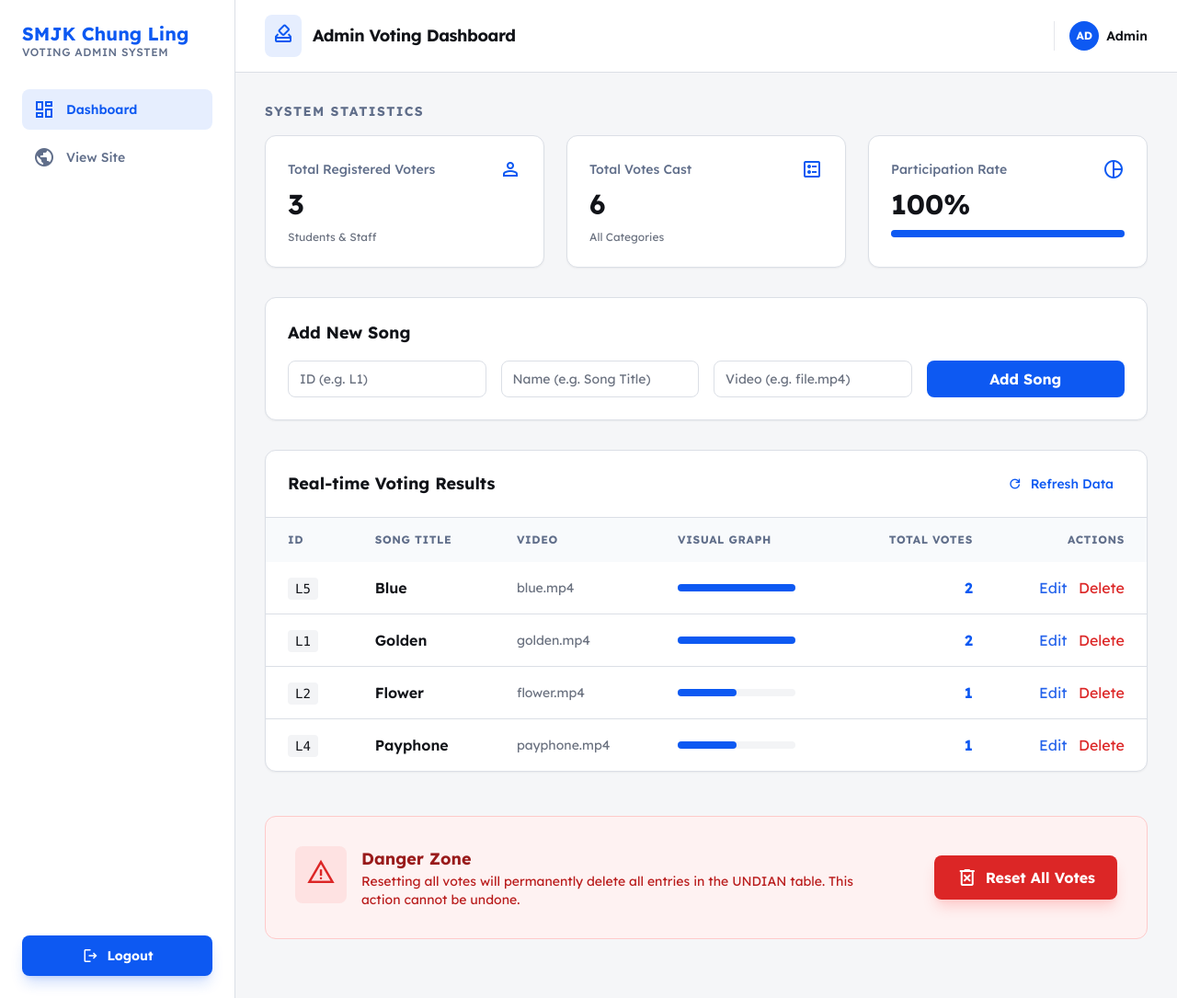
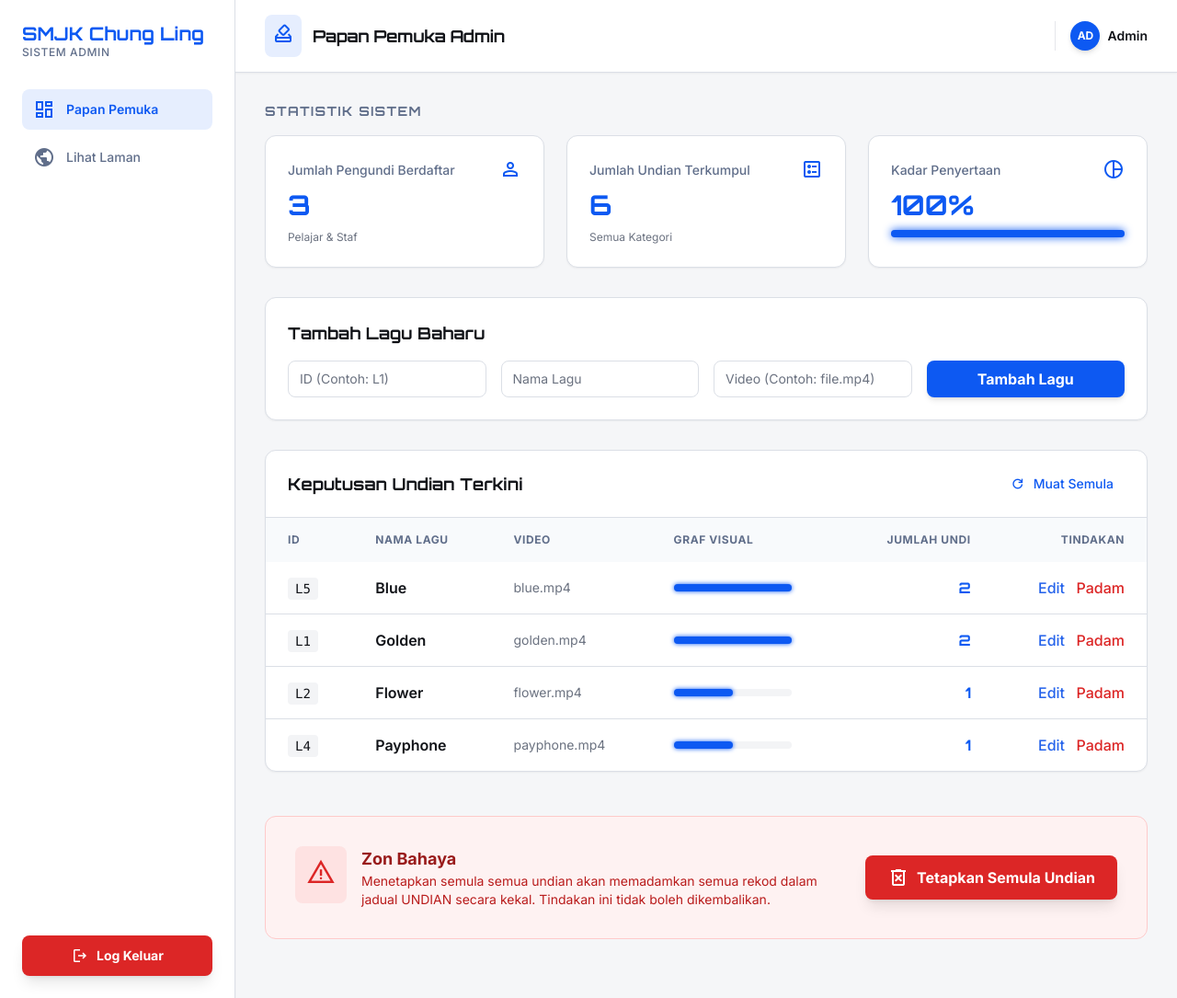
Before and after one commit to m-10304912-eng/eason, a PHP site: page /admin.php in a window 1280 px wide. Shown: the whole page at 92% size. Run offline with PHP 8.4, Linux system fonts and the light colour scheme; a user stored in the database is signed in; data comes from the database, SQL or seed files in the repository; both versions use the stored data as it was after the commit; some libraries are stand-ins or nearby versions.

Commit message:
Add files via upload

```diff
--- a/admin.php
+++ b/admin.php
@@ -5,49 +5,13 @@ include 'db_connect.php';
 // Handle Admin Logout
 if (isset($_GET['logout'])) {
     unset($_SESSION['admin_logged_in']);
-    header("Location: admin.php");
+    header("Location: login.php");
     exit();
 }
 
-// Handle Admin Login
-if (isset($_POST['admin_login'])) {
-    $username = $_POST['username'];
-    $password = $_POST['password'];
-
-    if ($username === 'admin' && $password === 'admin123') {
-        $_SESSION['admin_logged_in'] = true;
-        header("Location: admin.php");
-        exit();
-    } else {
-        $error = "Nama pengguna atau kata laluan salah!";
-    }
-}
-
-// Require Login
+// Check Admin Session - Redirect if not logged in
 if (!isset($_SESSION['admin_logged_in'])) {
-?>
-<!DOCTYPE html>
-<html lang="ms">
-<head>
-    <meta charset="utf-8"/>
-    <meta name="viewport" content="width=device-width, initial-scale=1.0"/>
-    <title>Admin Login - SMJK Chung Ling</title>
-    <script src="https://cdn.tailwindcss.com?plugins=forms"></script>
-    <style>body { font-family: 'Inter', sans-serif; }</style>
-</head>
-<body class="bg-gray-100 flex items-center justify-center min-h-screen">
-    <div class="bg-white p-8 rounded-lg shadow-lg w-full max-w-sm">
-        <h2 class="text-2xl font-bold mb-6 text-center">Admin Login</h2>
-        <?php if(isset($error)) echo "<p class='text-red-500 text-center mb-4'>$error</p>"; ?>
-        <form method="post">
-            <input type="text" name="username" placeholder="Username" class="w-full border p-2 mb-4 rounded" required>
-            <input type="password" name="password" placeholder="Password" class="w-full border p-2 mb-6 rounded" required>
-            <button type="submit" name="admin_login" class="w-full bg-blue-600 text-white py-2 rounded hover:bg-blue-700">Masuk</button>
-        </form>
-    </div>
-</body>
-</html>
-<?php
+    header("Location: login.php");
     exit();
 }
 
@@ -72,62 +36,62 @@ $total_voters = $conn->query("SELECT COUNT(*) as c FROM pengundi")->fetch_assoc(
 $total_votes = $conn->query("SELECT COUNT(*) as c FROM undian")->fetch_assoc()['c'];
 $unique_voters = $conn->query("SELECT COUNT(DISTINCT nokp) as c FROM undian")->fetch_assoc()['c'];
 $participation_rate = $total_voters > 0 ? round(($unique_voters / $total_voters) * 100) : 0;
-
 ?>
 <!DOCTYPE html>
-<html class="light" lang="en">
+<html lang="ms">
 <head>
     <meta charset="utf-8"/>
     <meta content="width=device-width, initial-scale=1.0" name="viewport"/>
-    <title>Admin Voting Dashboard | SMJK Chung Ling</title>
+    <title>Admin Dashboard | SMJK Chung Ling</title>
     <script src="https://cdn.tailwindcss.com?plugins=forms,container-queries"></script>
-    <link href="https://fonts.googleapis.com/css2?family=Lexend:wght@300;400;500;600;700&display=swap" rel="stylesheet"/>
+    <link href="https://fonts.googleapis.com/css2?family=Orbitron:wght@400;500;700&family=Inter:wght@400;500;600;700&display=swap" rel="stylesheet"/>
     <link href="https://fonts.googleapis.com/css2?family=Material+Symbols+Outlined:wght,FILL@100..700,0..1&display=swap" rel="stylesheet"/>
     <script>
         tailwind.config = {
-            darkMode: "class",
             theme: {
                 extend: {
                     colors: {
                         "primary": "#0d59f2",
                         "background-light": "#f5f6f8",
-                        "background-dark": "#101622",
                     },
                     fontFamily: {
-                        "display": ["Lexend", "sans-serif"]
+                        "display": ["Inter", "sans-serif"],
+                        "neon": ["Orbitron", "sans-serif"]
                     },
                 },
             },
         }
     </script>
     <style>
-        body { font-family: 'Lexend', sans-serif; }
+        body { font-family: 'Inter', sans-serif; }
+        h1, h2, h3, .neon-text { font-family: 'Orbitron', sans-serif; }
+        .hover-card:hover { transform: scale(1.02); box-shadow: 0 5px 15px rgba(13, 89, 242, 0.2); transition: all 0.3s ease; }
     </style>
 </head>
-<body class="bg-background-light dark:bg-background-dark text-[#111318] dark:text-white antialiased">
+<body class="bg-background-light text-[#111318] antialiased">
 <div class="flex min-h-screen">
     <!-- Side Navigation -->
-    <aside class="w-64 border-r border-[#dbdfe6] dark:border-gray-800 bg-white dark:bg-background-dark flex flex-col shrink-0">
+    <aside class="w-64 border-r border-[#dbdfe6] bg-white flex flex-col shrink-0 shadow-sm">
         <div class="p-6">
             <div class="flex flex-col mb-8">
-                <h1 class="text-primary text-xl font-bold leading-tight">SMJK Chung Ling</h1>
-                <p class="text-[#606e8a] text-xs font-medium uppercase tracking-wider">Voting Admin System</p>
+                <h1 class="text-primary text-xl font-bold leading-tight neon-text">SMJK Chung Ling</h1>
+                <p class="text-[#606e8a] text-xs font-medium uppercase tracking-wider">Sistem Admin</p>
             </div>
             <nav class="flex flex-col gap-2">
-                <a class="flex items-center gap-3 px-3 py-2.5 rounded-lg bg-primary/10 text-primary" href="#">
+                <a class="flex items-center gap-3 px-3 py-2.5 rounded-lg bg-primary/10 text-primary hover-card" href="#">
                     <span class="material-symbols-outlined text-[24px]">dashboard</span>
-                    <span class="text-sm font-semibold">Dashboard</span>
+                    <span class="text-sm font-semibold">Papan Pemuka</span>
                 </a>
-                <a class="flex items-center gap-3 px-3 py-2.5 rounded-lg text-[#606e8a] hover:bg-gray-100 dark:hover:bg-gray-800 transition-colors" href="index.php" target="_blank">
+                <a class="flex items-center gap-3 px-3 py-2.5 rounded-lg text-[#606e8a] hover:bg-gray-100 transition-colors hover-card" href="index.php">
                     <span class="material-symbols-outlined text-[24px]">public</span>
-                    <span class="text-sm font-medium">View Site</span>
+                    <span class="text-sm font-medium">Lihat Laman</span>
                 </a>
             </nav>
         </div>
         <div class="mt-auto p-6">
-            <a href="admin.php?logout=true" class="flex w-full items-center justify-center gap-2 rounded-lg h-11 bg-primary text-white text-sm font-bold shadow-lg shadow-primary/20 hover:bg-primary/90 transition-all">
+            <a href="admin.php?logout=true" class="flex w-full items-center justify-center gap-2 rounded-lg h-11 bg-red-600 text-white text-sm font-bold shadow-lg hover:bg-red-700 transition-all hover-card">
                 <span class="material-symbols-outlined text-[20px]">logout</span>
-                <span>Logout</span>
+                <span>Log Keluar</span>
             </a>
         </div>
     </aside>
@@ -135,16 +99,16 @@ $participation_rate = $total_voters > 0 ? round(($unique_voters / $total_voters)
     <!-- Main Content -->
     <main class="flex-1 flex flex-col overflow-hidden">
         <!-- Header -->
-        <header class="flex items-center justify-between border-b border-[#dbdfe6] dark:border-gray-800 bg-white dark:bg-background-dark px-8 py-4">
+        <header class="flex items-center justify-between border-b border-[#dbdfe6] bg-white px-8 py-4 shadow-sm">
             <div class="flex items-center gap-3">
                 <div class="p-2 bg-primary/10 rounded-lg text-primary">
                     <span class="material-symbols-outlined">how_to_vote</span>
                 </div>
-                <h2 class="text-lg font-bold tracking-tight">Admin Voting Dashboard</h2>
+                <h2 class="text-lg font-bold tracking-tight neon-text">Papan Pemuka Admin</h2>
             </div>
             <div class="flex items-center gap-4">
-                <div class="flex items-center gap-2 pl-4 border-l border-gray-200 dark:border-gray-700">
-                    <div class="w-8 h-8 rounded-full bg-primary flex items-center justify-center text-white font-bold text-xs">AD</div>
+                <div class="flex items-center gap-2 pl-4 border-l border-gray-200">
+                    <div class="w-8 h-8 rounded-full bg-primary flex items-center justify-center text-white font-bold text-xs shadow-md">AD</div>
                     <span class="text-sm font-semibold">Admin</span>
                 </div>
             </div>
@@ -154,40 +118,40 @@ $participation_rate = $total_voters > 0 ? round(($unique_voters / $total_voters)
         <div class="flex-1 overflow-y-auto p-8">
             <!-- System Statistics -->
             <div class="mb-8">
-                <h3 class="text-sm font-bold uppercase tracking-widest text-[#606e8a] mb-4">System Statistics</h3>
+                <h3 class="text-sm font-bold uppercase tracking-widest text-[#606e8a] mb-4">Statistik Sistem</h3>
                 <div class="grid grid-cols-1 md:grid-cols-3 gap-6">
-                    <div class="bg-white dark:bg-gray-800 rounded-xl p-6 border border-[#dbdfe6] dark:border-gray-700 shadow-sm">
+                    <div class="bg-white rounded-xl p-6 border border-[#dbdfe6] shadow-sm hover-card">
                         <div class="flex items-center justify-between mb-2">
-                            <p class="text-[#606e8a] text-sm font-medium leading-normal">Total Registered Voters</p>
+                            <p class="text-[#606e8a] text-sm font-medium leading-normal">Jumlah Pengundi Berdaftar</p>
                             <span class="material-symbols-outlined text-primary">person</span>
                         </div>
-                        <p class="text-3xl font-bold leading-tight"><?php echo $total_voters; ?></p>
-                        <div class="mt-2 text-xs text-gray-500">Students & Staff</div>
+                        <p class="text-3xl font-bold leading-tight neon-text text-primary"><?php echo $total_voters; ?></p>
+                        <div class="mt-2 text-xs text-gray-500">Pelajar & Staf</div>
                     </div>
-                    <div class="bg-white dark:bg-gray-800 rounded-xl p-6 border border-[#dbdfe6] dark:border-gray-700 shadow-sm">
+                    <div class="bg-white rounded-xl p-6 border border-[#dbdfe6] shadow-sm hover-card">
                         <div class="flex items-center justify-between mb-2">
-                            <p class="text-[#606e8a] text-sm font-medium leading-normal">Total Votes Cast</p>
+                            <p class="text-[#606e8a] text-sm font-medium leading-normal">Jumlah Undian Terkumpul</p>
                             <span class="material-symbols-outlined text-primary">ballot</span>
                         </div>
-                        <p class="text-3xl font-bold leading-tight"><?php echo $total_votes; ?></p>
-                        <div class="mt-2 text-xs text-gray-500">All Categories</div>
+                        <p class="text-3xl font-bold leading-tight neon-text text-primary"><?php echo $total_votes; ?></p>
+                        <div class="mt-2 text-xs text-gray-500">Semua Kategori</div>
                     </div>
-                    <div class="bg-white dark:bg-gray-800 rounded-xl p-6 border border-[#dbdfe6] dark:border-gray-700 shadow-sm">
+                    <div class="bg-white rounded-xl p-6 border border-[#dbdfe6] shadow-sm hover-card">
                         <div class="flex items-center justify-between mb-2">
-                            <p class="text-[#606e8a] text-sm font-medium leading-normal">Participation Rate</p>
+                            <p class="text-[#606e8a] text-sm font-medium leading-normal">Kadar Penyertaan</p>
                             <span class="material-symbols-outlined text-primary">pie_chart</span>
                         </div>
-                        <p class="text-3xl font-bold leading-tight"><?php echo $participation_rate; ?>%</p>
-                        <div class="mt-2 w-full bg-gray-200 dark:bg-gray-700 rounded-full h-2">
-                            <div class="bg-primary h-2 rounded-full" style="width: <?php echo $participation_rate; ?>%"></div>
+                        <p class="text-3xl font-bold leading-tight neon-text text-primary"><?php echo $participation_rate; ?>%</p>
+                        <div class="mt-2 w-full bg-gray-200 rounded-full h-2">
+                            <div class="bg-primary h-2 rounded-full shadow-[0_0_10px_#0d59f2]" style="width: <?php echo $participation_rate; ?>%"></div>
                         </div>
                     </div>
                 </div>
             </div>
 
-            <!-- Add Song Section (Simplified) -->
-            <div class="mb-8 bg-white dark:bg-gray-800 rounded-xl border border-[#dbdfe6] dark:border-gray-700 p-6 shadow-sm">
-                 <h3 class="text-lg font-bold mb-4">Add New Song</h3>
+            <!-- Add Song Section -->
+            <div class="mb-8 bg-white rounded-xl border border-[#dbdfe6] p-6 shadow-sm hover-card">
+                 <h3 class="text-lg font-bold mb-4 neon-text">Tambah Lagu Baharu</h3>
                  <?php
                  if(isset($_POST['add_song'])) {
                     $id = $_POST['id_lagu'];
@@ -197,43 +161,43 @@ $participation_rate = $total_voters > 0 ? round(($unique_voters / $total_voters)
                     $stmt = $conn->prepare("INSERT INTO lagu (id_lagu, nama_lagu, video) VALUES (?, ?, ?)");
                     $stmt->bind_param("sss", $id, $name, $video);
                     if($stmt->execute()) {
-                        echo "<p class='text-green-600 mb-2'>Song added successfully!</p>";
+                        echo "<p class='text-green-600 mb-2 font-bold'>Lagu berjaya ditambah!</p>";
                     } else {
-                        echo "<p class='text-red-600 mb-2'>Error adding song: " . $conn->error . "</p>";
+                        echo "<p class='text-red-600 mb-2 font-bold'>Ralat: " . $conn->error . "</p>";
                     }
                     $stmt->close();
                 }
                 ?>
                 <form method="post" class="grid grid-cols-1 md:grid-cols-4 gap-4">
-                    <input type="text" name="id_lagu" placeholder="ID (e.g. L1)" class="border-[#dbdfe6] rounded-lg text-sm" required>
-                    <input type="text" name="nama_lagu" placeholder="Name (e.g. Song Title)" class="border-[#dbdfe6] rounded-lg text-sm" required>
-                    <input type="text" name="video" placeholder="Video (e.g. file.mp4)" class="border-[#dbdfe6] rounded-lg text-sm" required>
-                    <button type="submit" name="add_song" class="bg-primary text-white font-bold py-2 rounded-lg hover:bg-blue-700">Add Song</button>
+                    <input type="text" name="id_lagu" placeholder="ID (Contoh: L1)" class="border-[#dbdfe6] rounded-lg text-sm focus:ring-primary focus:border-primary" required>
+                    <input type="text" name="nama_lagu" placeholder="Nama Lagu" class="border-[#dbdfe6] rounded-lg text-sm focus:ring-primary focus:border-primary" required>
+                    <input type="text" name="video" placeholder="Video (Contoh: file.mp4)" class="border-[#dbdfe6] rounded-lg text-sm focus:ring-primary focus:border-primary" required>
+                    <button type="submit" name="add_song" class="bg-primary text-white font-bold py-2 rounded-lg hover:bg-blue-700 shadow-md transition-all hover:scale-105">Tambah Lagu</button>
                 </form>
             </div>
 
             <!-- Real-time Voting Results -->
-            <div class="bg-white dark:bg-gray-800 rounded-xl border border-[#dbdfe6] dark:border-gray-700 shadow-sm overflow-hidden">
-                <div class="px-6 py-5 border-b border-[#dbdfe6] dark:border-gray-700 flex items-center justify-between">
-                    <h2 class="text-lg font-bold">Real-time Voting Results</h2>
+            <div class="bg-white rounded-xl border border-[#dbdfe6] shadow-sm overflow-hidden hover-card">
+                <div class="px-6 py-5 border-b border-[#dbdfe6] flex items-center justify-between">
+                    <h2 class="text-lg font-bold neon-text">Keputusan Undian Terkini</h2>
                     <a href="admin.php" class="flex items-center gap-2 px-3 py-1.5 text-sm font-medium text-primary hover:bg-primary/5 rounded-lg transition-colors">
                         <span class="material-symbols-outlined text-[18px]">refresh</span>
-                        <span>Refresh Data</span>
+                        <span>Muat Semula</span>
                     </a>
                 </div>
                 <div class="overflow-x-auto">
                     <table class="w-full text-left border-collapse">
                         <thead>
-                            <tr class="bg-[#f8fafc] dark:bg-gray-900/50">
+                            <tr class="bg-[#f8fafc]">
                                 <th class="px-6 py-4 text-xs font-bold uppercase text-[#606e8a] tracking-wider">ID</th>
-                                <th class="px-6 py-4 text-xs font-bold uppercase text-[#606e8a] tracking-wider">Song Title</th>
+                                <th class="px-6 py-4 text-xs font-bold uppercase text-[#606e8a] tracking-wider">Nama Lagu</th>
                                 <th class="px-6 py-4 text-xs font-bold uppercase text-[#606e8a] tracking-wider">Video</th>
-                                <th class="px-6 py-4 text-xs font-bold uppercase text-[#606e8a] tracking-wider">Visual Graph</th>
-                                <th class="px-6 py-4 text-xs font-bold uppercase text-[#606e8a] tracking-wider text-right">Total Votes</th>
-                                <th class="px-6 py-4 text-xs font-bold uppercase text-[#606e8a] tracking-wider text-right">Actions</th>
+                                <th class="px-6 py-4 text-xs font-bold uppercase text-[#606e8a] tracking-wider">Graf Visual</th>
+                                <th class="px-6 py-4 text-xs font-bold uppercase text-[#606e8a] tracking-wider text-right">Jumlah Undi</th>
+                                <th class="px-6 py-4 text-xs font-bold uppercase text-[#606e8a] tracking-wider text-right">Tindakan</th>
                             </tr>
                         </thead>
-                        <tbody class="divide-y divide-[#dbdfe6] dark:divide-gray-700">
+                        <tbody class="divide-y divide-[#dbdfe6]">
                             <?php
                             $query = "
                                 SELECT l.*, COUNT(u.id_undi) as vote_count
@@ -244,7 +208,6 @@ $participation_rate = $total_voters > 0 ? round(($unique_voters / $total_voters)
                             ";
                             $songs = $conn->query($query);
                             $max_votes = 1;
-                            // Calculate max for bar width
                             $all_songs = [];
                             while($s = $songs->fetch_assoc()) {
                                 $all_songs[] = $s;
@@ -255,23 +218,23 @@ $participation_rate = $total_voters > 0 ? round(($unique_voters / $total_voters)
                                 foreach($all_songs as $song):
                                     $percent = ($song['vote_count'] / $max_votes) * 100;
                             ?>
-                            <tr class="hover:bg-gray-50 dark:hover:bg-gray-700/50 transition-colors">
+                            <tr class="hover:bg-gray-50 transition-colors">
                                 <td class="px-6 py-4"><span class="font-mono text-sm bg-gray-100 px-2 py-1 rounded"><?php echo $song['id_lagu']; ?></span></td>
                                 <td class="px-6 py-4 font-semibold"><?php echo $song['nama_lagu']; ?></td>
                                 <td class="px-6 py-4 text-sm text-gray-500"><?php echo $song['video']; ?></td>
                                 <td class="px-6 py-4">
-                                    <div class="flex items-center w-32 bg-gray-100 dark:bg-gray-900 rounded-full h-2">
-                                        <div class="bg-primary h-2 rounded-full" style="width: <?php echo $percent; ?>%"></div>
+                                    <div class="flex items-center w-32 bg-gray-100 rounded-full h-2">
+                                        <div class="bg-primary h-2 rounded-full shadow-[0_0_5px_#0d59f2]" style="width: <?php echo $percent; ?>%"></div>
                                     </div>
                                 </td>
-                                <td class="px-6 py-4 text-right font-bold text-primary"><?php echo $song['vote_count']; ?></td>
+                                <td class="px-6 py-4 text-right font-bold text-primary neon-text"><?php echo $song['vote_count']; ?></td>
                                 <td class="px-6 py-4 text-right">
-                                    <a href="edit_song.php?id=<?php echo $song['id_lagu']; ?>" class="text-blue-600 hover:text-blue-800 mr-2">Edit</a>
-                                    <a href="admin.php?delete=<?php echo $song['id_lagu']; ?>" onclick="return confirm('Delete this song?')" class="text-red-600 hover:text-red-800">Delete</a>
+                                    <a href="edit_song.php?id=<?php echo $song['id_lagu']; ?>" class="text-blue-600 hover:text-blue-800 mr-2 font-medium">Edit</a>
+                                    <a href="admin.php?delete=<?php echo $song['id_lagu']; ?>" onclick="return confirm('Padam lagu ini?')" class="text-red-600 hover:text-red-800 font-medium">Padam</a>
                                 </td>
                             </tr>
                             <?php endforeach; else: ?>
-                            <tr><td colspan="6" class="px-6 py-4 text-center text-gray-500">No songs found.</td></tr>
+                            <tr><td colspan="6" class="px-6 py-4 text-center text-gray-500">Tiada lagu dijumpai.</td></tr>
                             <?php endif; ?>
                         </tbody>
                     </table>
@@ -279,23 +242,23 @@ $participation_rate = $total_voters > 0 ? round(($unique_voters / $total_voters)
             </div>
 
             <!-- Dangerous Action Section -->
-            <div class="mt-12 mb-8 bg-red-50 dark:bg-red-900/10 border border-red-200 dark:border-red-900 rounded-xl p-8">
+            <div class="mt-12 mb-8 bg-red-50 border border-red-200 rounded-xl p-8 hover-card">
                 <div class="flex flex-col md:flex-row md:items-center justify-between gap-6">
                     <div class="flex gap-4">
-                        <div class="bg-red-100 dark:bg-red-900/30 p-3 rounded-lg text-red-600 dark:text-red-400 self-start">
+                        <div class="bg-red-100 p-3 rounded-lg text-red-600 self-start">
                              <span class="material-symbols-outlined text-[32px]">warning</span>
                         </div>
                         <div>
-                            <h4 class="text-red-800 dark:text-red-300 font-bold text-lg">Danger Zone</h4>
-                            <p class="text-red-700 dark:text-red-400 text-sm max-w-xl">
-                                Resetting all votes will permanently delete all entries in the UNDIAN table. This action cannot be undone.
+                            <h4 class="text-red-800 font-bold text-lg">Zon Bahaya</h4>
+                            <p class="text-red-700 text-sm max-w-xl">
+                                Menetapkan semula semua undian akan memadamkan semua rekod dalam jadual UNDIAN secara kekal. Tindakan ini tidak boleh dikembalikan.
                             </p>
                         </div>
                     </div>
-                    <form method="post" onsubmit="return confirm('Are you sure you want to delete ALL votes? THIS CANNOT BE UNDONE.');">
-                        <button type="submit" name="reset_votes" class="bg-red-600 hover:bg-red-700 text-white font-bold px-6 py-3 rounded-lg shadow-lg shadow-red-200 dark:shadow-none transition-all flex items-center gap-2 whitespace-nowrap">
+                    <form method="post" onsubmit="return confirm('Adakah anda pasti mahu memadam SEMUA undian? TINDAKAN INI TIDAK BOLEH DIKEMBALIKAN.');">
+                        <button type="submit" name="reset_votes" class="bg-red-600 hover:bg-red-700 text-white font-bold px-6 py-3 rounded-lg shadow-lg hover:shadow-red-500/30 transition-all flex items-center gap-2 whitespace-nowrap">
                             <span class="material-symbols-outlined">delete_forever</span>
-                            Reset All Votes
+                            Tetapkan Semula Undian
                         </button>
                     </form>
                 </div>
```
Also changed, not shown: index.php (+32 -24 lines), login.php (+19 -15 lines), register.php (+23 -14 lines), results.php (+34 -34 lines), vote.php (+55 -46 lines), db_undian_lagu.sql (line endings or trailing spaces).
